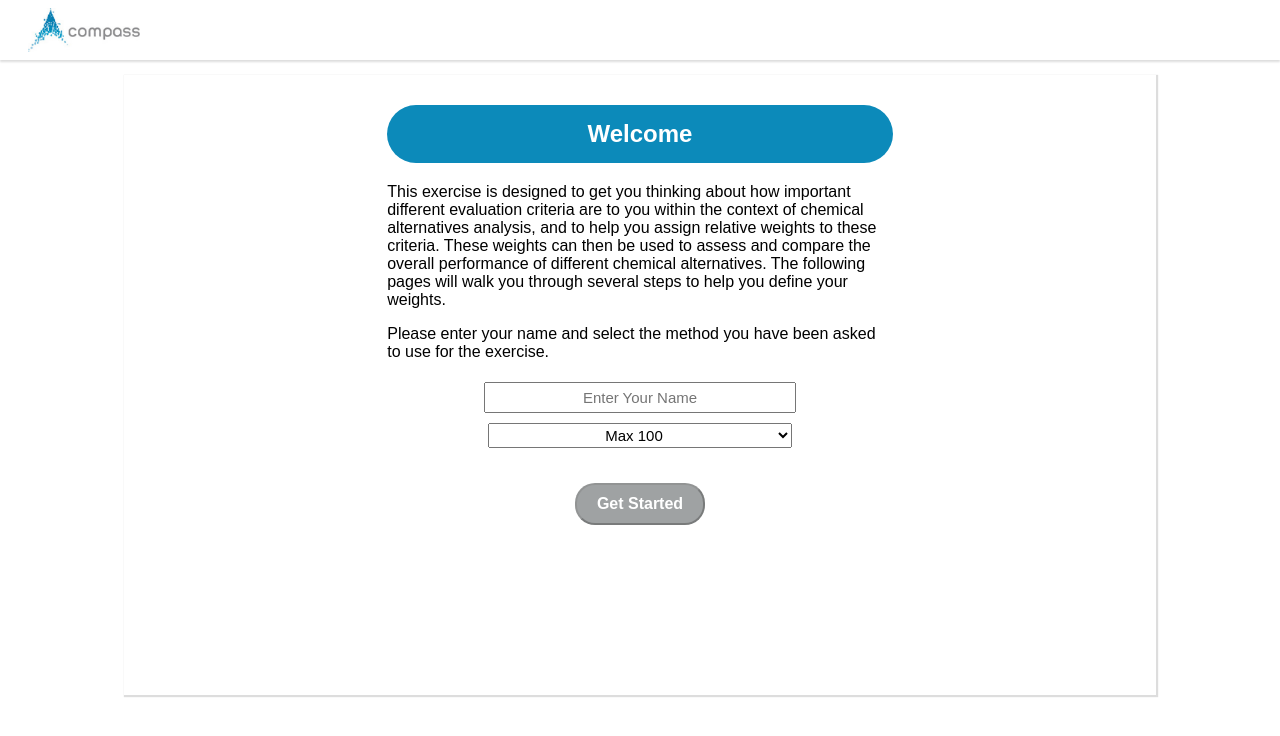
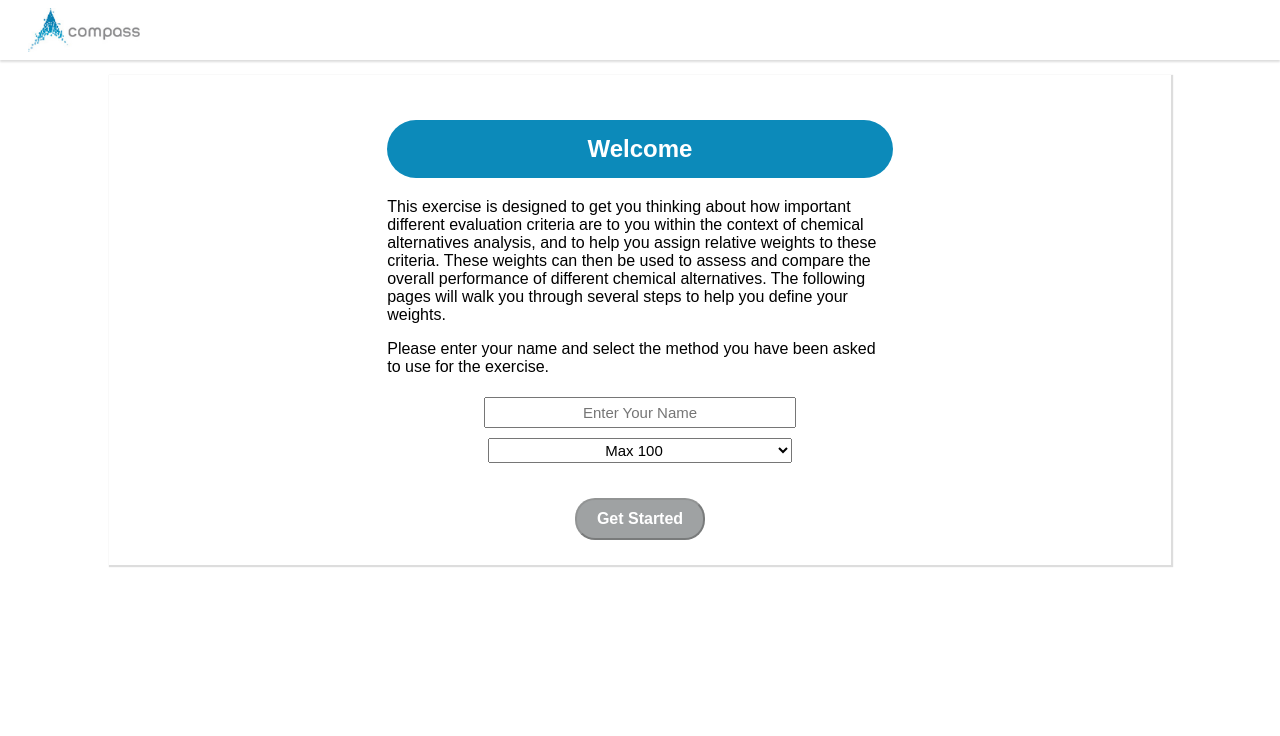
Before and after one commit to claytonschroeder/max100, a React app: page / in a window 1280 px wide. Shown: the top 736 px of the page. Built offline with nearby package versions, Linux system fonts and the light colour scheme.

Commit message:
change stayle of home container.

```diff
--- a/src/containers/Home/Home.css
+++ b/src/containers/Home/Home.css
@@ -1,6 +1,5 @@
 .Home {
-    height: 600px;
-    padding: 10px;
+    padding: 25px;
     box-shadow: 1px 1px 1px 1px #ddd;
     width: 80%;
     margin: 0 auto;
```
